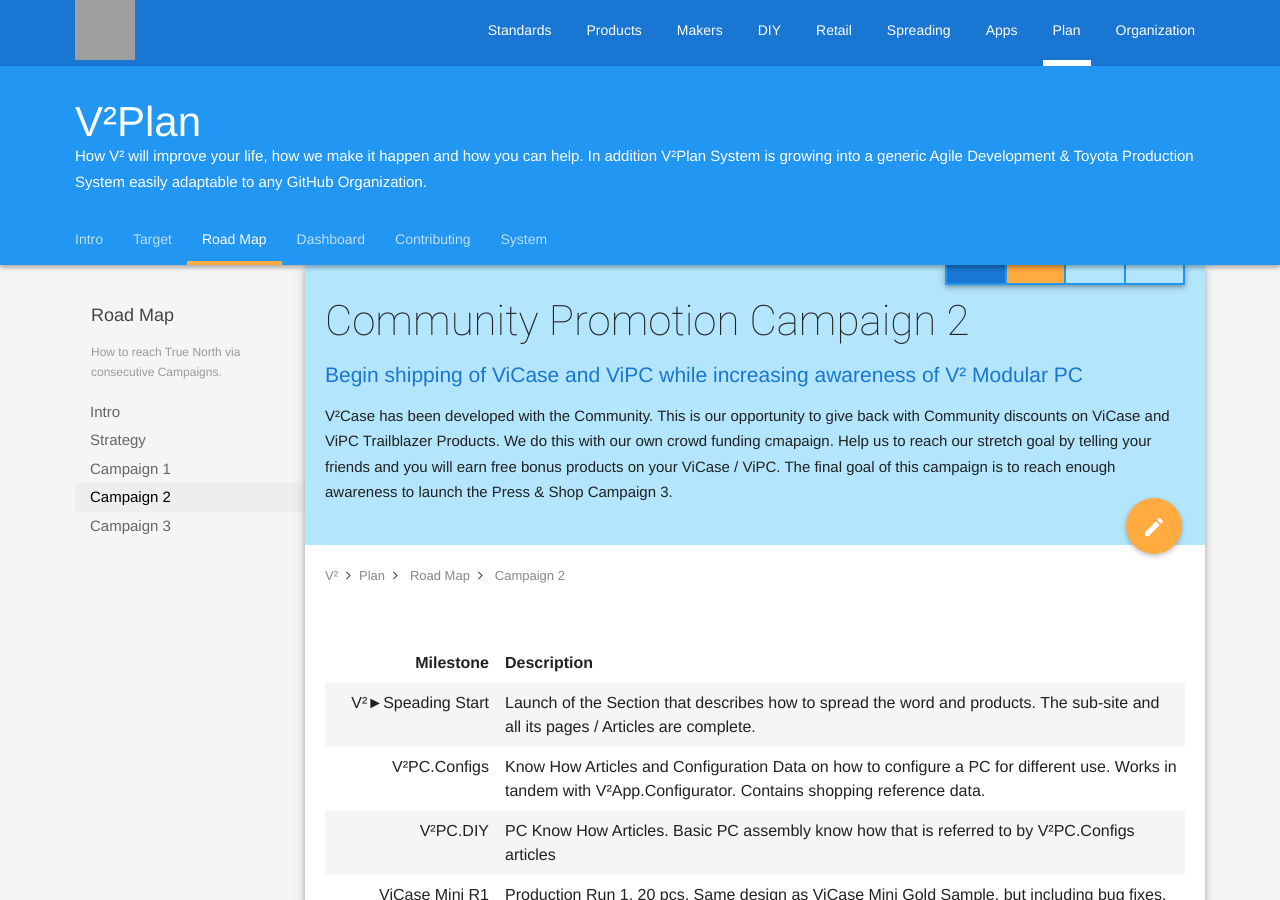
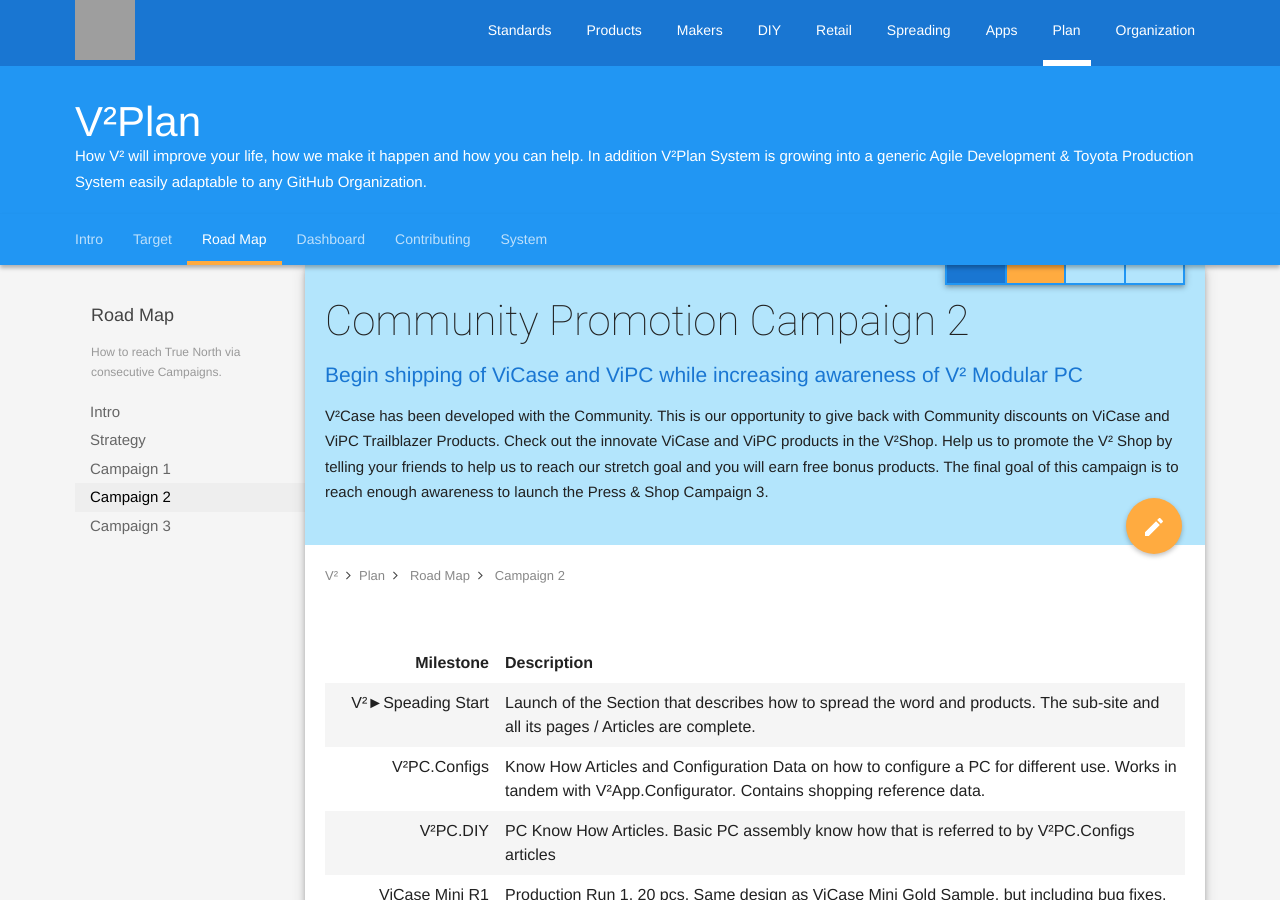
Before and after one commit to V-Squared/v2-Plan, a Jekyll site: the page built from road-map/campaign02.md, in a window 1280 px wide and 900 px high. Built offline with Jekyll 4.4.1, drawn with Linux system fonts in a browser that asks for light colours; some of the changed text lies outside the part shown; grey boxes are pictures that could not be loaded.

Commit message:
tuned wording of intorduction and ViCase Promotions milestone

```diff
--- a/road-map/campaign02.md
+++ b/road-map/campaign02.md
@@ -2,7 +2,7 @@
 layout: page
 title: Community Promotion Campaign 2
 subtitle: Begin shipping of ViCase and ViPC while increasing awareness of V² Modular PC
-abstract: V²Case has been developed with the Community. This is our opportunity to give back with Community discounts on ViCase and ViPC Trailblazer Products. We do this with our own crowd funding cmapaign. Help us to reach our stretch goal by telling your friends and you will earn free bonus products on your ViCase / ViPC. The final goal of this campaign is to reach enough awareness to launch the Press & Shop Campaign 3.
+abstract: V²Case has been developed with the Community. This is our opportunity to give back with Community discounts on ViCase and ViPC Trailblazer Products. Check out the innovate ViCase and ViPC products in the V²Shop. Help us to promote the V² Shop by telling your friends to help us to reach our stretch goal and you will earn free bonus products. The final goal of this campaign is to reach enough awareness to launch the Press & Shop Campaign 3.
 issueNo: 98
 readiness:
    - is-complete
```
Also changed, not shown: other parts of road-map/campaign02.md (+1 -1 lines).
